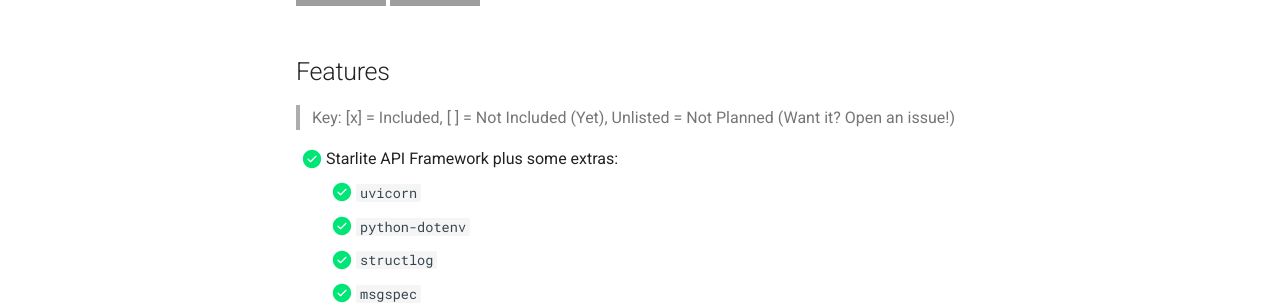
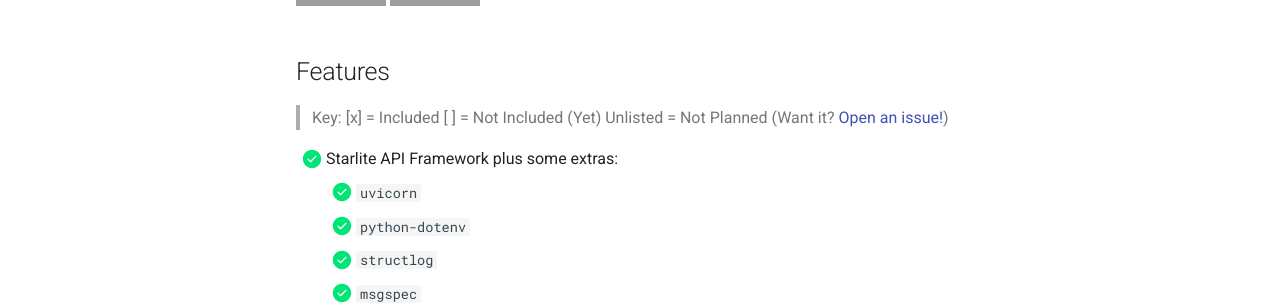
Before and after one commit to cofin/starlite-barebones-template, an MkDocs documentation site: the page built from docs/index.md, in a window 1280 px wide and 900 px high. Shown: the part 310-615 px from the top of the window. Built offline with MkDocs 1.6.1 and Material for MkDocs 9.7.7, drawn with Linux system fonts in a browser that asks for light colours; comment, search, counter and statistics services are not loaded; the version menu is left out; some of the changed lines change nothing that is shown; grey boxes are pictures that could not be loaded.

Commit message:
chore: update docs styling

```diff
--- a/docs/index.md
+++ b/docs/index.md
@@ -7,7 +7,10 @@
 
 ## Features
 
-> Key: [x] = Included, [ ] = Not Included (Yet), Unlisted = Not Planned (Want it? Open an issue!)
+> Key:
+[x] = Included
+[ ] = Not Included (Yet)
+Unlisted = Not Planned (Want it? [Open an issue!](https://github.com/JacobCoffee/starlite-barebones-template/issues/new/choose))
 
 - [x] Starlite API Framework plus some extras:
     - [x] `uvicorn`
```
